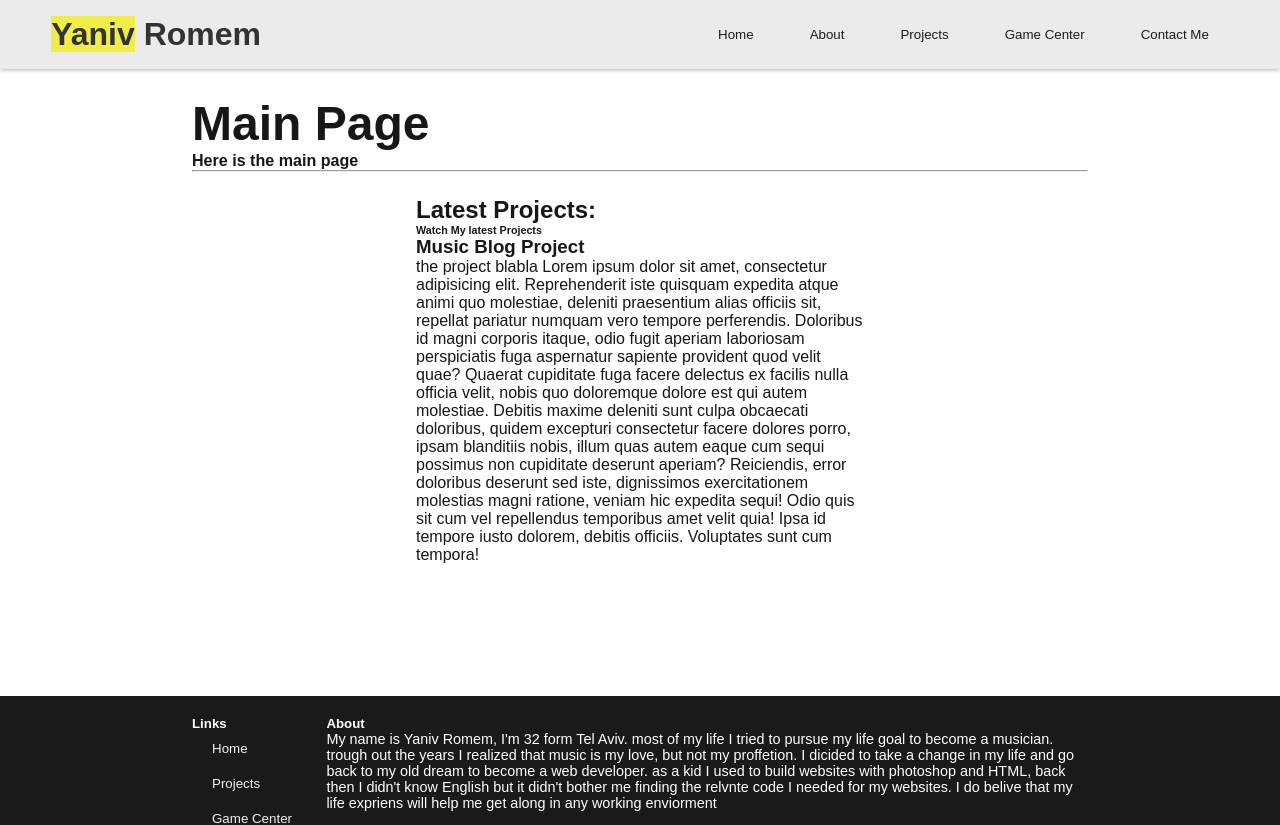
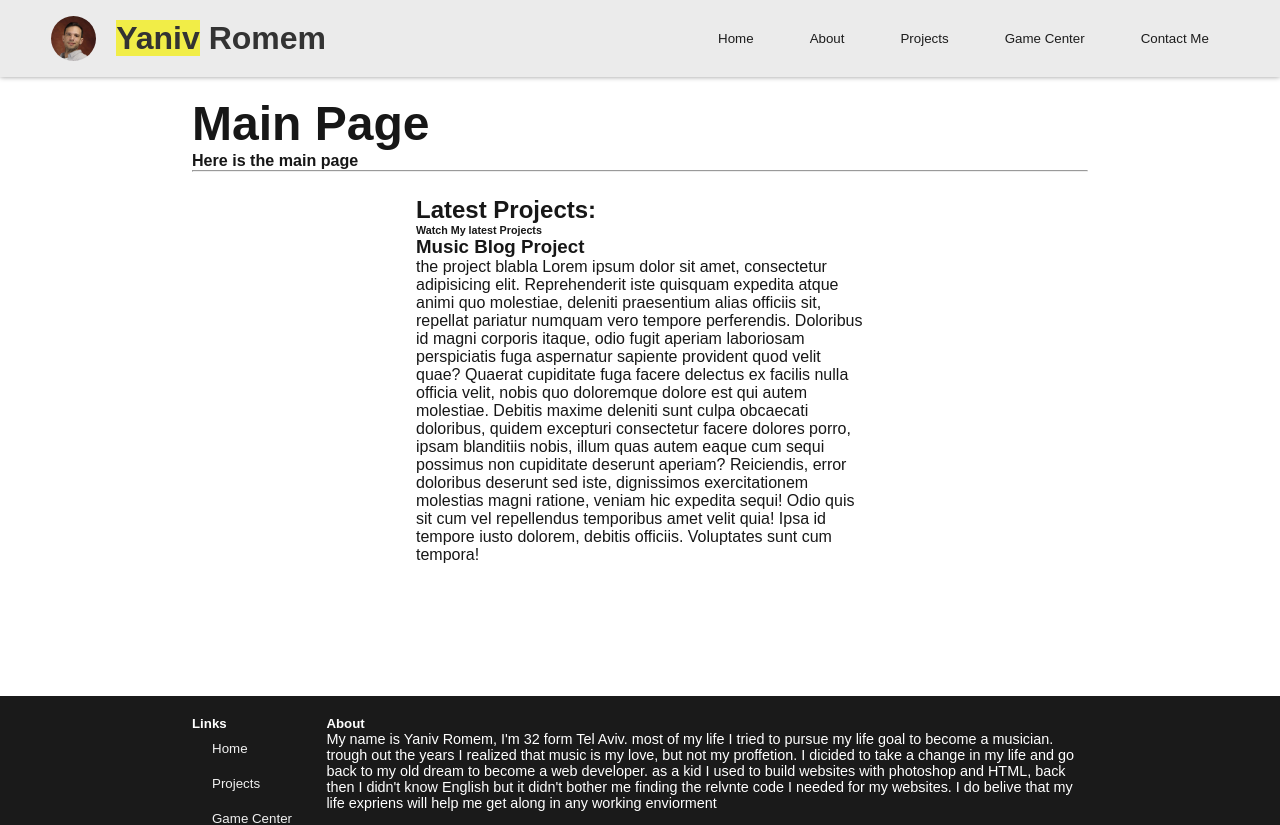
Before and after one commit to JanivDemagniv/amazing_protfoliov.2, a Next.js app: page / in a window 1280 px wide. Shown: the top 825 px of the page. Built offline with nearby package versions, Linux system fonts and the light colour scheme.

Commit message:
profile picture for the navbar

```diff
--- a/src/app/components/NavBar.jsx
+++ b/src/app/components/NavBar.jsx
@@ -5,7 +5,11 @@ import Button from './Button'
 export default function NavBar({ }) {
     return (
         <nav className={styles.nav_bar}>
+            <div className={styles.logo}>
+                <div className={styles.profilePic}><img src="./protfolioPic.jpg" alt="Profile Picture" /></div>
                 <span><span className={styles.backColor}>Yaniv</span> Romem</span>
+            </div>
+            <div>
                 <ul>
                     <li><Button to='/' label='Home' /></li>
                     <li><Button to='/about' label='About' /></li>
@@ -13,6 +17,7 @@ export default function NavBar({ }) {
                     <li><Button to='/gamecenter' label='Game Center' /></li>
                     <li><Button to='/contact' label='Contact Me' /></li>
                 </ul>
+            </div>
         </nav>
     )
 }
--- a/src/app/components/styles/navbar.module.css
+++ b/src/app/components/styles/navbar.module.css
@@ -9,6 +9,24 @@
     padding: 2vh 4vw;
     box-shadow: 0 0 5px #979797;
     z-index: 100;
+}
+
+.logo {
+    display: flex;
+    align-items: center;
+}
+
+.profilePic {
+    margin-right: 20px;
+    width: 45px;
+    height: 45px;
+    overflow: hidden;
+    border-radius: 50%;
+}
+
+.profilePic img {
+    width: 45px;
+    height: 45px;
 }
 
 .nav_bar span {
```
Lines whose indentation alone changed are shown as unchanged.
